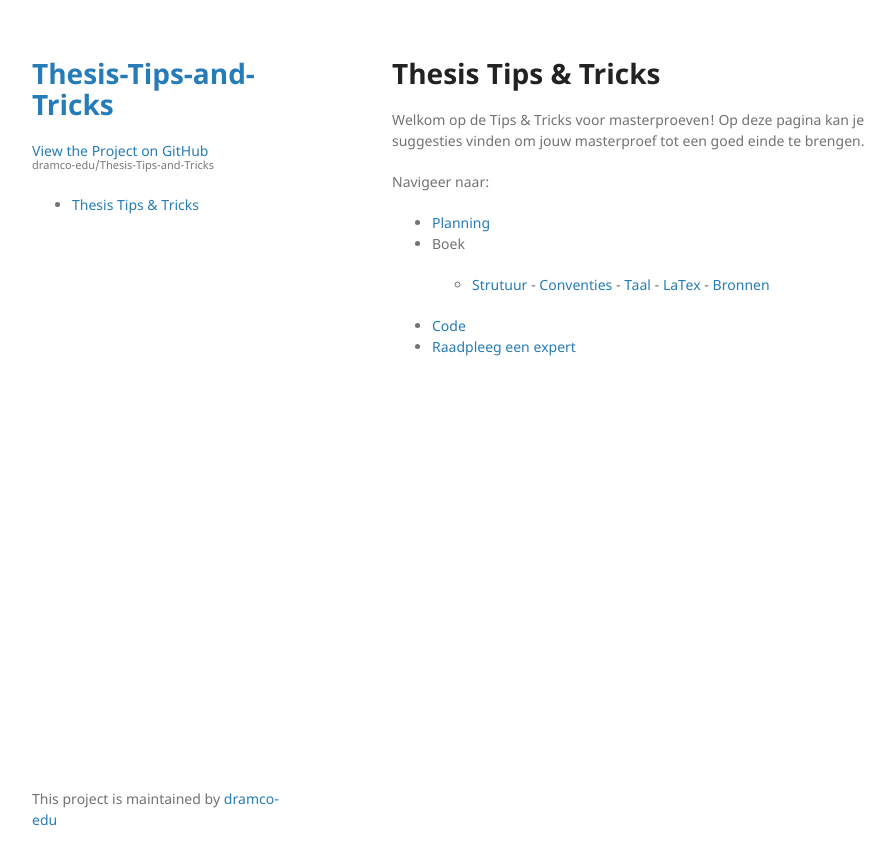
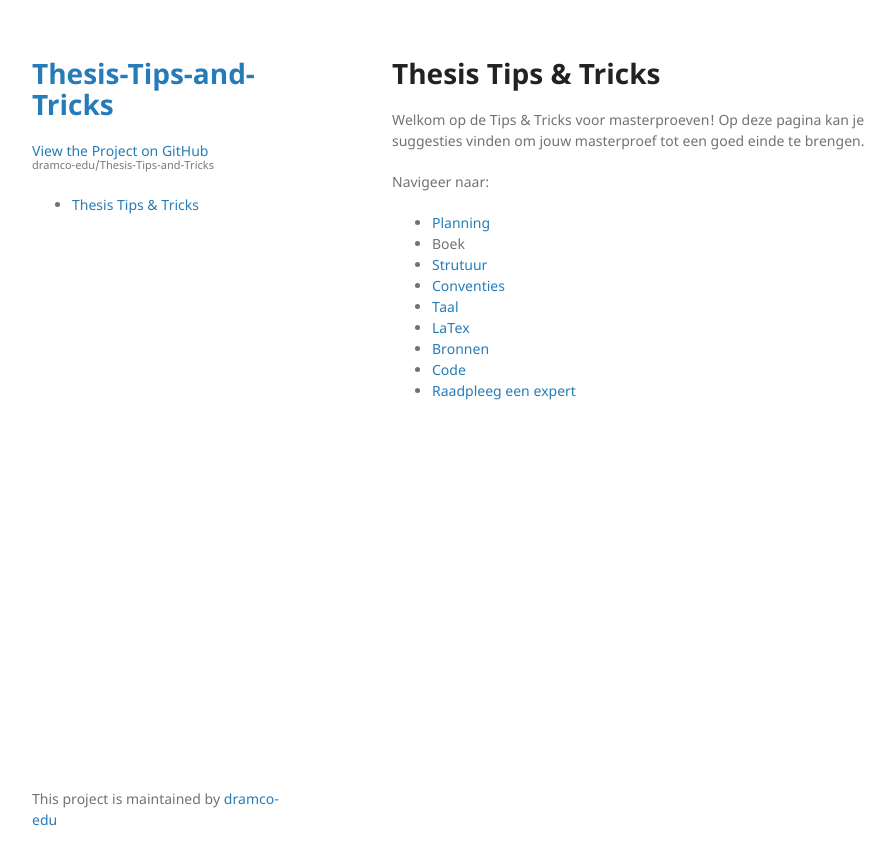
Before and after one commit to dramco-edu/Thesis-Tips-and-Tricks, a Jekyll site: the page built from index.md, in a window 1280 px wide. Shown: the top 865 px of the page, without its empty margins (178-1073 px from the left). Built offline with Jekyll 4.4.1, drawn with Linux system fonts in a browser that asks for light colours; our own code applies the rules of GitHub Pages for plain Markdown files; the repository's description, which GitHub fills in, is left out.

```diff
--- a/index.md
+++ b/index.md
@@ -9,13 +9,12 @@ Welkom op de Tips & Tricks voor masterproeven!
 Op deze pagina kan je suggesties vinden om jouw masterproef tot een goed einde te brengen.
 
 Navigeer naar:
-* [Planning](planning.md)
-* Boek
-
-	- [Strutuur](thesis-book-structure.md)
- 	- [Conventies](thesis-book-conventions.md)
- 	- [Taal](thesis-book-lang.md)
- 	- [LaTex](thesis-book-latex.md)
- 	- [Bronnen](thesis-book-bib.md)
-* [Code](code.md)
-* [Raadpleeg een expert](experts.md)
+- [Planning](planning.md)
+- Boek
+ - [Strutuur](thesis-book-structure.md)
+ - [Conventies](thesis-book-conventions.md)
+ - [Taal](thesis-book-lang.md)
+ - [LaTex](thesis-book-latex.md)
+ - [Bronnen](thesis-book-bib.md)
+- [Code](code.md)
+- [Raadpleeg een expert](experts.md)
```
